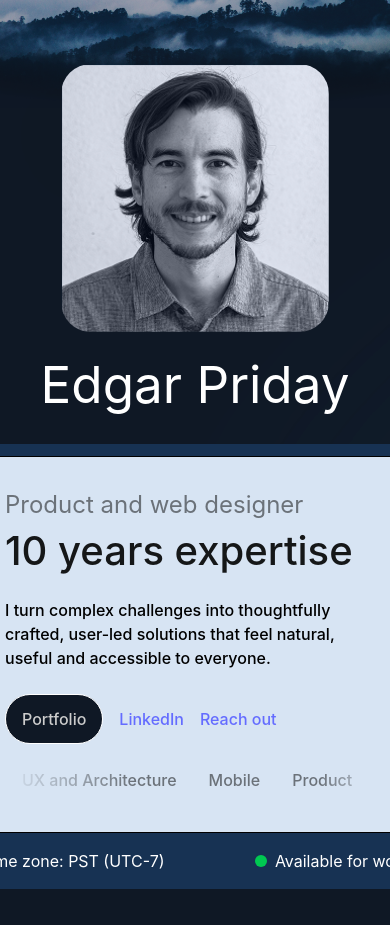
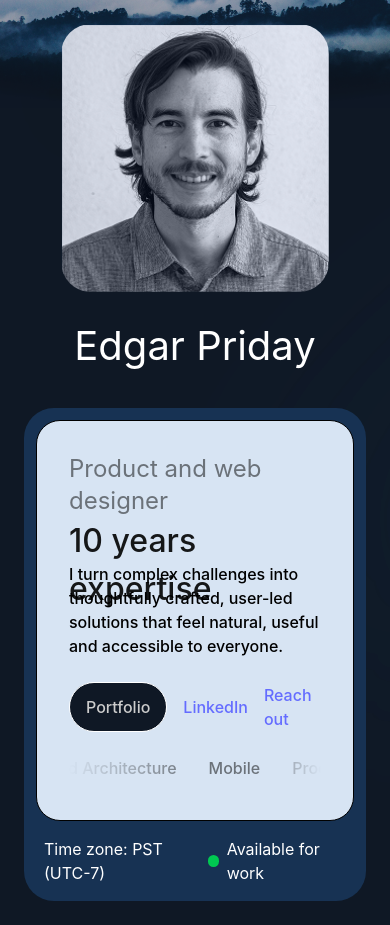
Before and after one commit to nomativ/personal-site, a React (Vite) app: page / in a window 390 px wide. Shown: the top 925 px of the page. Built offline with nearby package versions, Linux system fonts and the light colour scheme.

Commit message:
fix responsiveness

```diff
--- a/src/App.tsx
+++ b/src/App.tsx
@@ -16,17 +16,17 @@ function App() {
   return (
     <>
       <MtnBackground />
-      <main className="max-w-full mt-16">
+      <main className="max-w-full md:mt-16 my-6">
         <div className="max-w-[900px] flex md:flex-row flex-col md:gap-18 gap-8 mx-auto items-center">
           <div className="flex flex-col items-center gap-6">
             <img src={profilePic} alt='Edgar Priday profile picture' className="w-67 h-67 rounded-[30px]" />
-            <h1 className="text-2xl text-white min-w-fit">Edgar Priday</h1>
+            <span className="md:text-[3.2em] text-[2.5em] text-white min-w-fit">Edgar Priday</span>
           </div>
-          <div className="w-[470px] p-3 bg-[#173253] rounded-[30px] flex-col justify-start items-start gap-4 inline-flex self-center">
+          <div className="md:w-[470px] md:mx-0 mx-6 p-3 bg-[#173253] rounded-[30px] flex-col justify-start items-start gap-4 inline-flex self-center">
             <div className="p-8 bg-[#d7e4f3] rounded-3xl border border-black flex-col justify-start items-start gap-6 flex overflow-hidden">
               <div className="h-[85px] flex-col justify-start items-start flex">
                 <div className="text-black/50 text-2xl">Product and web designer</div>
-                <div className="text-black/90 text-[40px] font-medium">10 years expertise</div>
+                <div className="text-black/90 md:text-[40px] text-[32px] font-medium">10 years expertise</div>
               </div>
               <div className="text-black text-base font-medium">I turn complex challenges into thoughtfully crafted, user-led solutions that feel natural, useful and accessible to everyone.</div>
               <div className="flex flex-row items-center gap-4">
```
